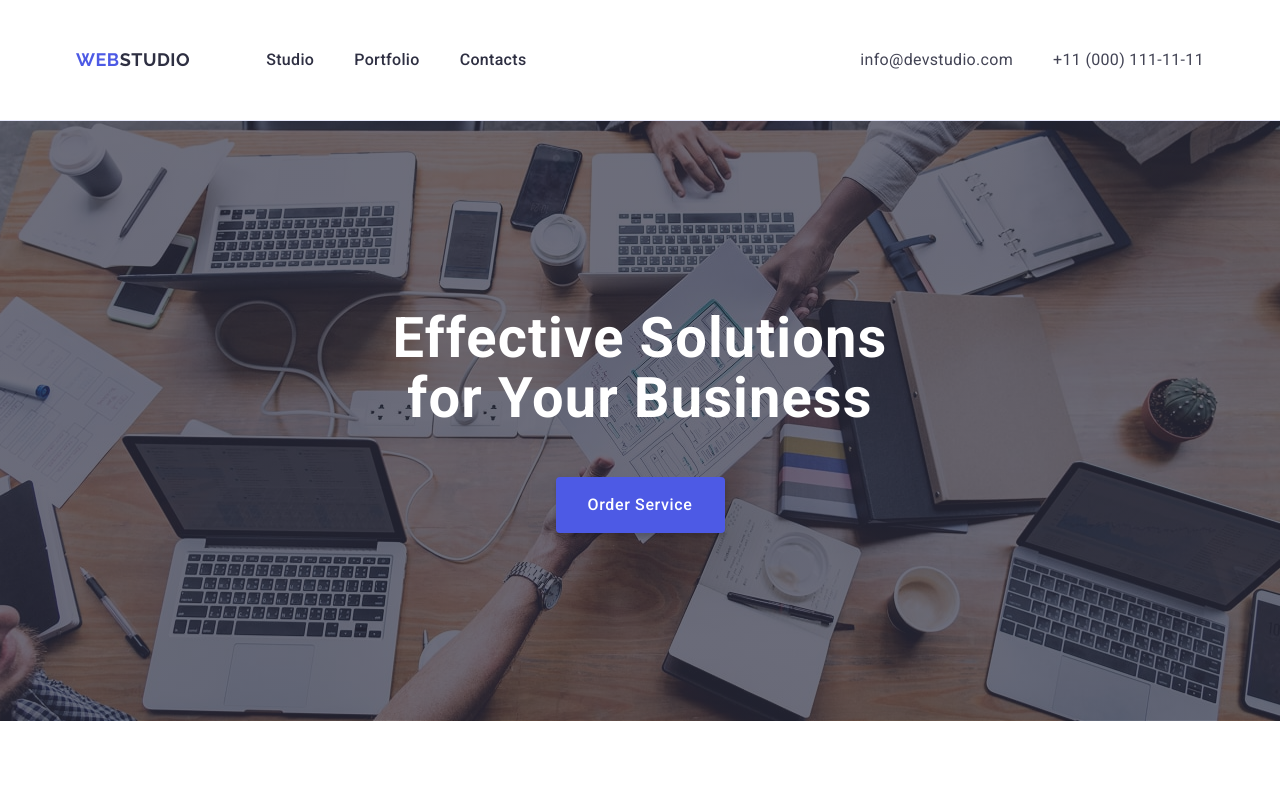
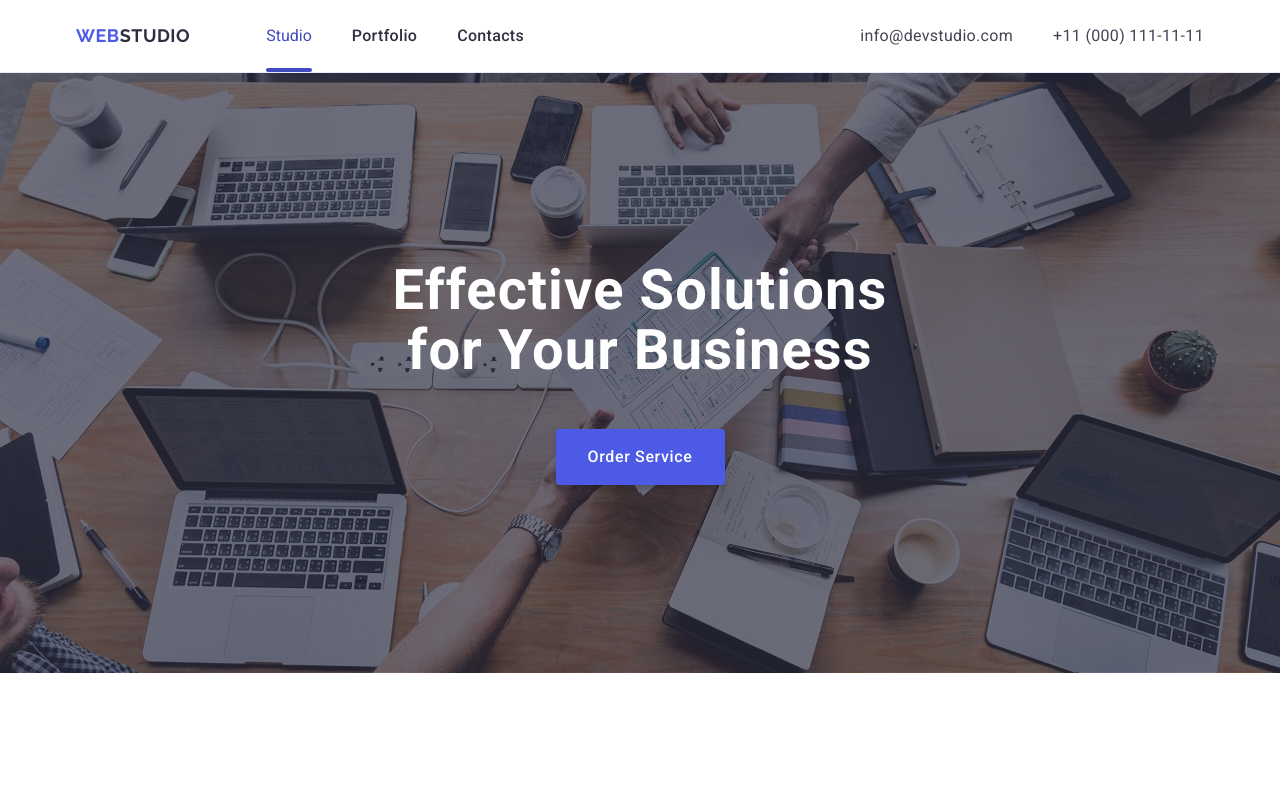
Before and after one commit to MaxMolodid/goit-markup-hw-04, a plain HTML site: page index.html in a window 1280 px wide. Shown: the top 789 px of the page. Drawn offline with nearby package versions, Linux system fonts and the light colour scheme.

Commit message:
add all files

```diff
--- a/css/styles.css
+++ b/css/styles.css
@@ -75,14 +75,12 @@ img {
 .header-logo .logo-part {
   color: #2e2f42;
 }
-.footer-logo .logo-part {
-  color: #2e2f42;
-}
 
 .header-menu-link:hover,
 .header-menu-link:focus,
 .header-address-link:hover,
-.header-address-link:focus {
+.header-address-link:focus,
+.header-line.special {
   color: #404bbf;
 }
 .header-menu {
@@ -91,7 +89,8 @@ img {
   gap: 40px;
 }
 
-.header-menu-item {
+.header-menu-link {
+  display: block;
   font-weight: 500;
   font-size: 16px;
   line-height: 1.5;
@@ -100,9 +99,18 @@ img {
   padding: 24px 0;
   transition: color 250ms cubic-bezier(0.4, 0, 0.2, 1);
 }
-.header-menu-link {
-  display: block;
-  padding: 24px 0;
+.header-line.special {
+  position: relative;
+}
+.header-line.special::after {
+  content: "";
+  position: absolute;
+  left: 0;
+  bottom: -27px;
+  width: 100%;
+  height: 4px;
+  border-radius: 2px;
+  background-color: #404bbf;
 }
 .header-address {
   font-style: normal;
@@ -116,6 +124,7 @@ img {
   line-height: 1.5;
   letter-spacing: 0.02em;
   color: #434455;
+  transition: color 250ms cubic-bezier(0.4, 0, 0.2, 1);
 }
 
 .header-address-list {
@@ -255,9 +264,9 @@ img {
 .team-list-container {
   display: flex;
   justify-content: center;
+  gap: 24px;
   padding: 0;
   margin: 0;
-  gap: 24px;
 }
 
 .team-list {
@@ -291,7 +300,7 @@ img {
   letter-spacing: 0.02em;
   text-align: center;
   color: #434455;
-  margin-bottom: px;
+  margin-bottom: 8px;
 }
 .social-list {
   display: flex;
@@ -321,13 +330,12 @@ img {
   fill: var(--cloud);
   transition: fill 250ms cubic-bezier(0.4, 0, 0.2, 1);
 }
-.social-link:hover {
-  fill: #f4f4fd;
-}
-
 .social-link:hover,
 .social-link:focus {
   background-color: #404bbf;
+}
+.social-icon:hover {
+  fill: #f4f4fd;
 }
 
 .portfolio {
@@ -455,6 +463,11 @@ img {
   height: 24px;
   display: inline-block;
 }
+
+.footer-logo .logo-part {
+  color: #2e2f42;
+}
+
 .footer-description {
   color: #f4f4fd;
   line-height: 1.5;
--- a/index.html
+++ b/index.html
@@ -28,7 +28,7 @@
           >
           <ul class="header-menu">
             <li class="header-menu-item">
-              <a class="header-menu-link" href="./index.html">Studio</a>
+              <a class="header-line special" href="./index.html">Studio</a>
             </li>
             <li class="header-menu-item">
               <a class="header-menu-link" href="">Portfolio</a>
```
